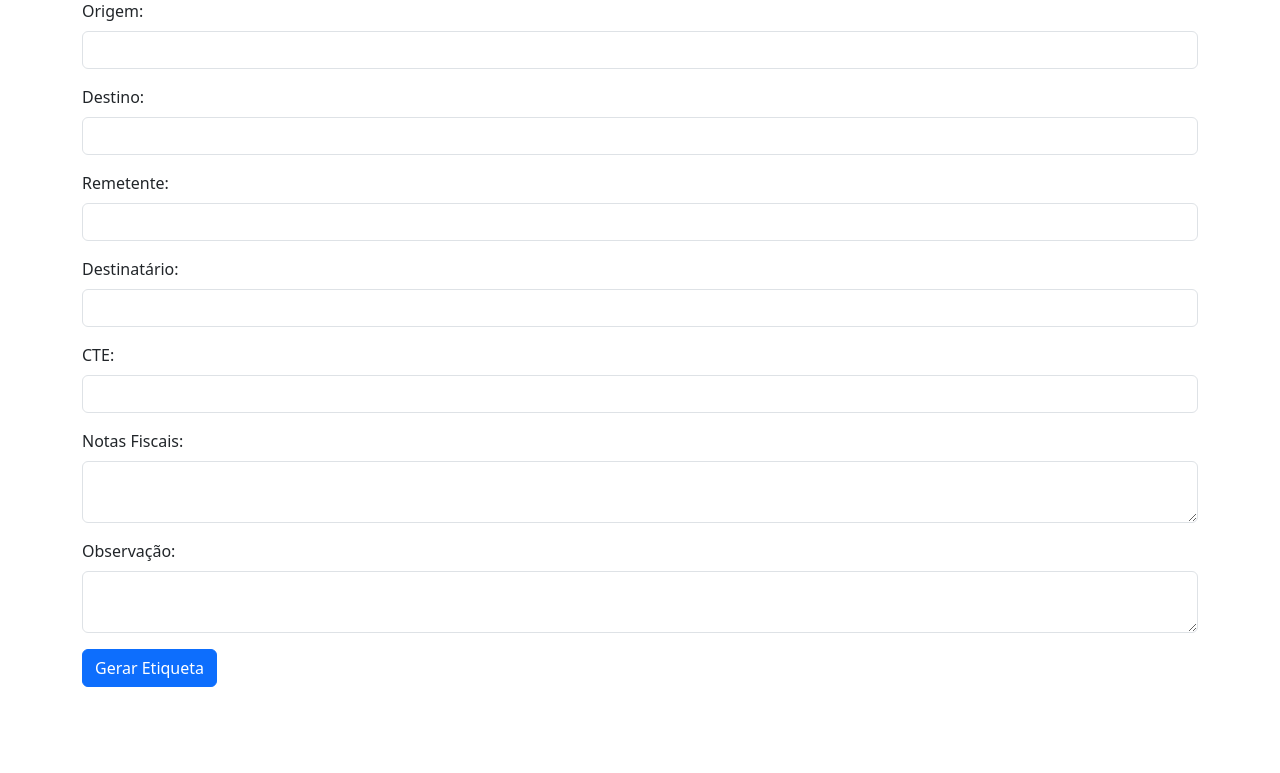
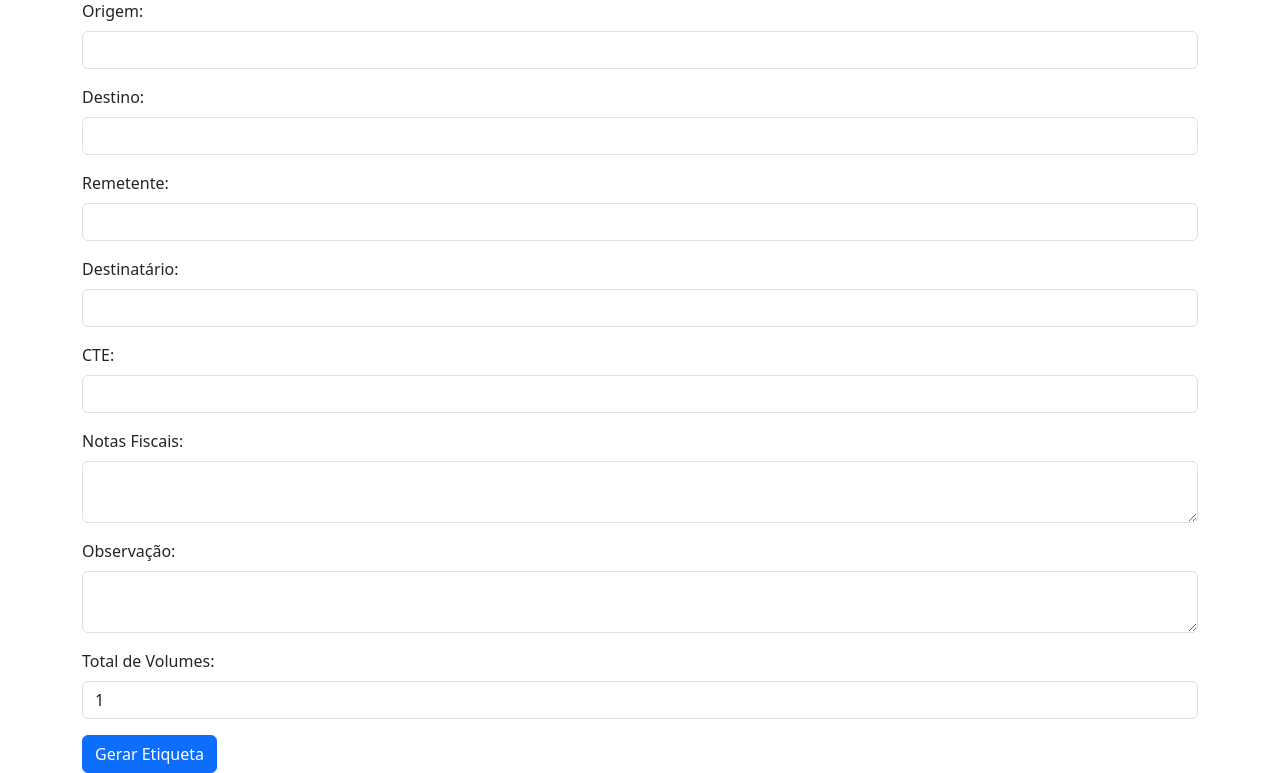
Before and after one commit to Cristian221017/gerador-etiquetas, a Flask app: page / in a window 1280 px wide. Shown: the part 105-878 px from the top of the page. Before the commit the page ends 792 px from the top, so only its background shows below. Run offline with Flask 3, Linux system fonts and the light colour scheme.

Commit message:
correção de erros21

```diff
--- a/templates/index.html
+++ b/templates/index.html
@@ -38,6 +38,10 @@
             <label for="obs" class="form-label">Observação:</label>
             <textarea class="form-control text-uppercase" id="obs"></textarea>
         </div>
+        <div class="mb-3">
+            <label for="total_volumes" class="form-label">Total de Volumes:</label>
+            <input type="number" class="form-control" id="total_volumes" value="1" required min="1">
+        </div>
         <button type="button" class="btn btn-primary" id="gerarEtiquetaBtn">Gerar Etiqueta</button>
     </form>
 </body>
```
